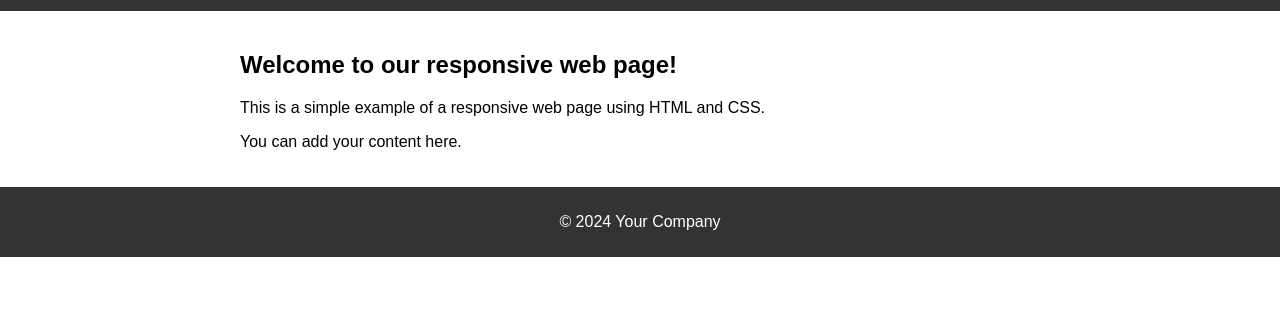
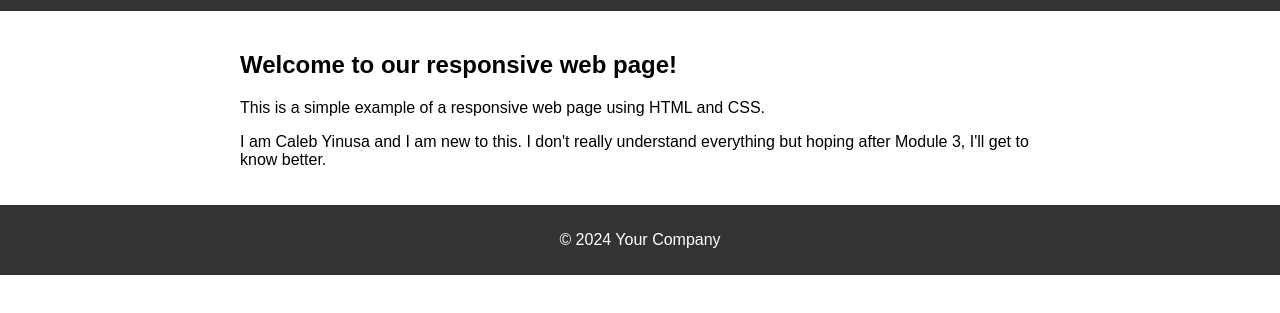
Before and after one commit to KhaylebCole/Caleb-First-Assignment, a plain HTML site: page index.html in a window 1280 px wide. Shown: the part 89-402 px from the top of the page. Drawn offline with Linux system fonts and the light colour scheme.

Commit message:
index.html

```diff
--- a/index.html
+++ b/index.html
@@ -37,7 +37,7 @@
   <div class="content">
     <h2>Welcome to our responsive web page!</h2>
     <p>This is a simple example of a responsive web page using HTML and CSS.</p>
-    <p>You can add your content here.</p>
+    <p>I am Caleb Yinusa and I am new to this. I don't really understand everything but hoping after Module 3, I'll get to know better.</p>
   </div>
   <div class="footer">
     <p>&copy; 2024 Your Company</p>
```
